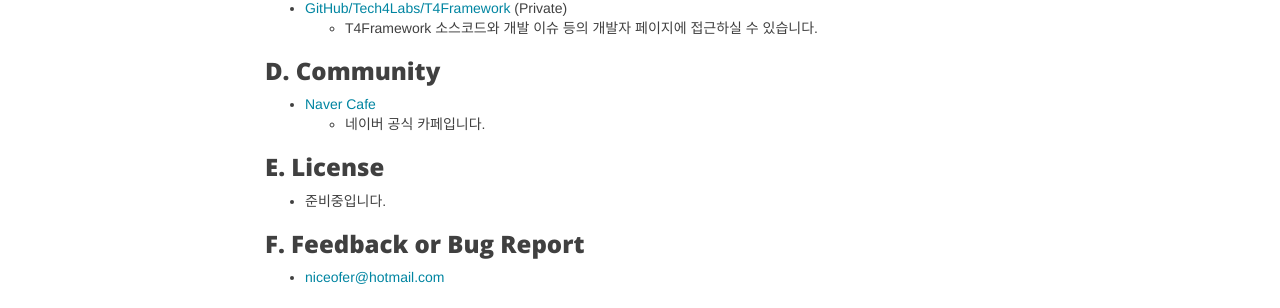
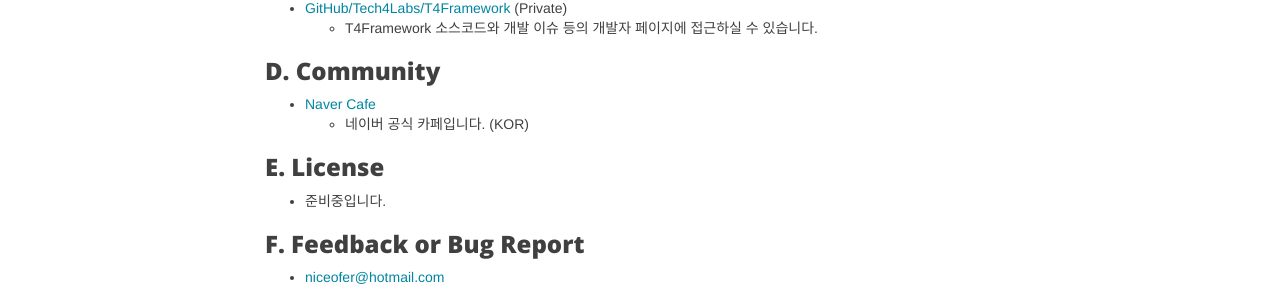
Before and after one commit to T4Framework/T4Framework_WebSite, a Jekyll site: the page built from docs/T4Framework_Download.md, in a window 1280 px wide and 1251 px high. Shown: the part 674-982 px from the top of the window. Built offline with Jekyll 4.4.1, drawn with Linux system fonts in a browser that asks for light colours; nearby versions of some CDN libraries.

Commit message:
Update T4Framework_Download.md

```diff
--- a/docs/T4Framework_Download.md
+++ b/docs/T4Framework_Download.md
@@ -26,7 +26,7 @@ subtitle: The Most Powerful MMO Action RPG Framework for UE4
 ### D. Community
 
 - [Naver Cafe](https://cafe.naver.com/t4framework)
-  - 네이버 공식 카페입니다.
+  - 네이버 공식 카페입니다. (KOR)
 
 ### E. License
 
```
